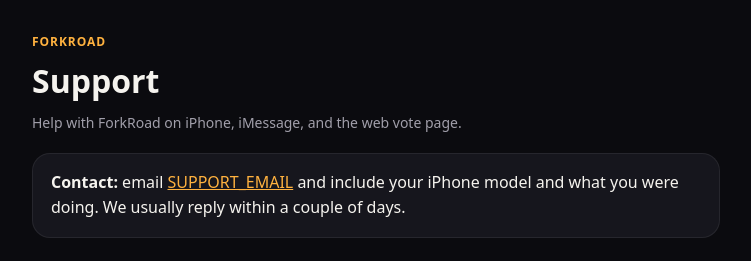
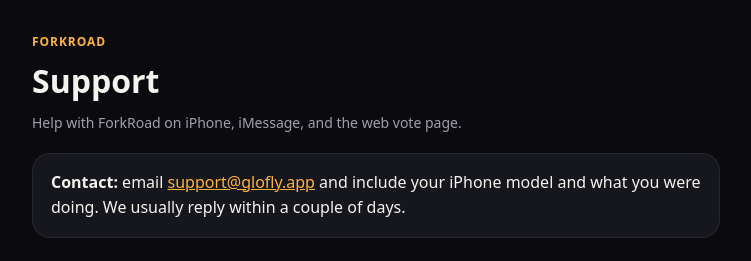
Before and after one commit to chipmullins/tablewhere, a plain HTML site: page web/public/support.html in a window 1280 px wide. Shown: the top 261 px of the page, without its empty margins (264-1015 px from the left). Drawn offline with Linux system fonts and the light colour scheme.

Commit message:
Support email: support@glofly.app

```diff
--- a/web/public/support.html
+++ b/web/public/support.html
@@ -28,7 +28,7 @@
   <p class="muted">Help with ForkRoad on iPhone, iMessage, and the web vote page.</p>
 
   <div class="card">
-    <strong>Contact:</strong> email <a href="mailto:SUPPORT_EMAIL">SUPPORT_EMAIL</a> and include your iPhone model and what you were doing. We usually reply within a couple of days.
+    <strong>Contact:</strong> email <a href="mailto:support@glofly.app">support@glofly.app</a> and include your iPhone model and what you were doing. We usually reply within a couple of days.
   </div>
 
   <h2>Common questions</h2>
```
